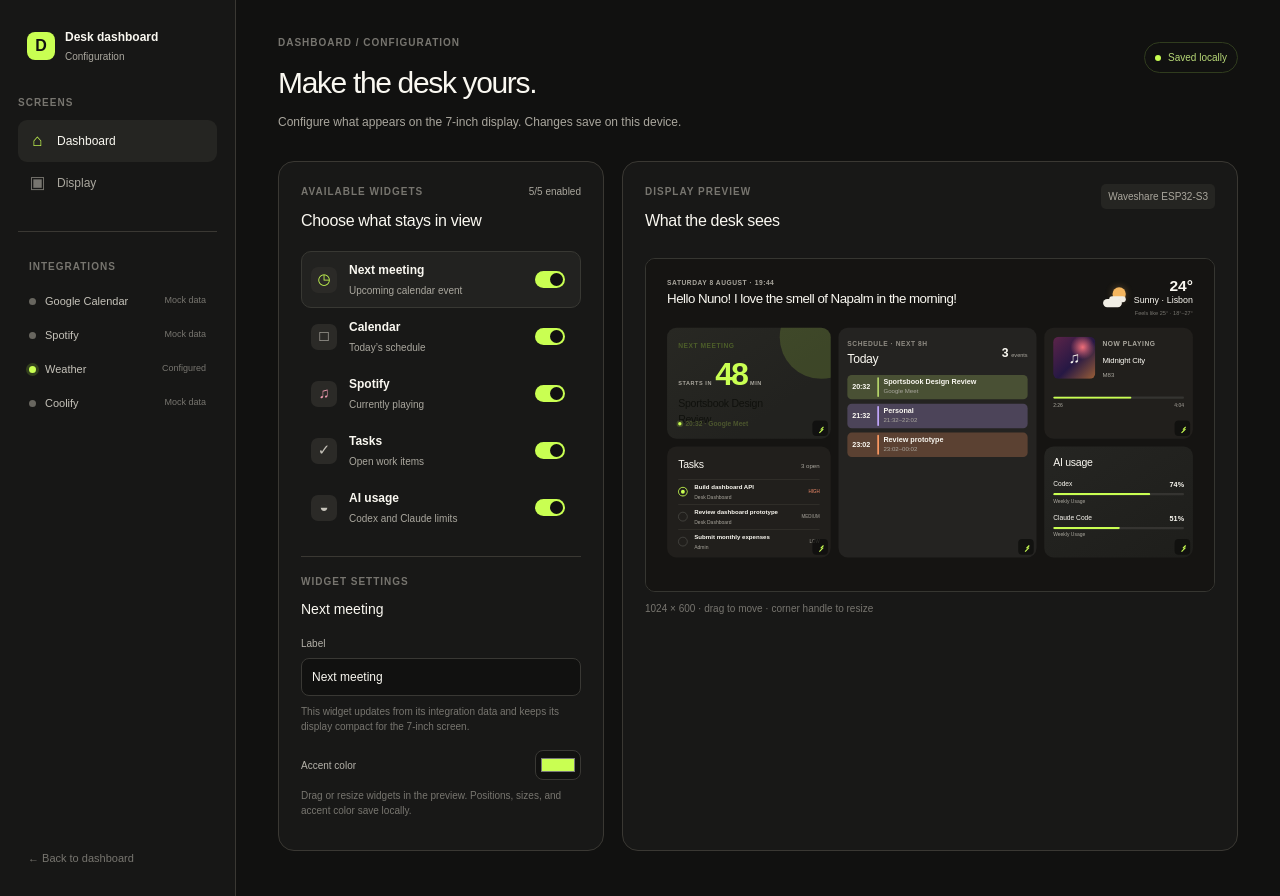
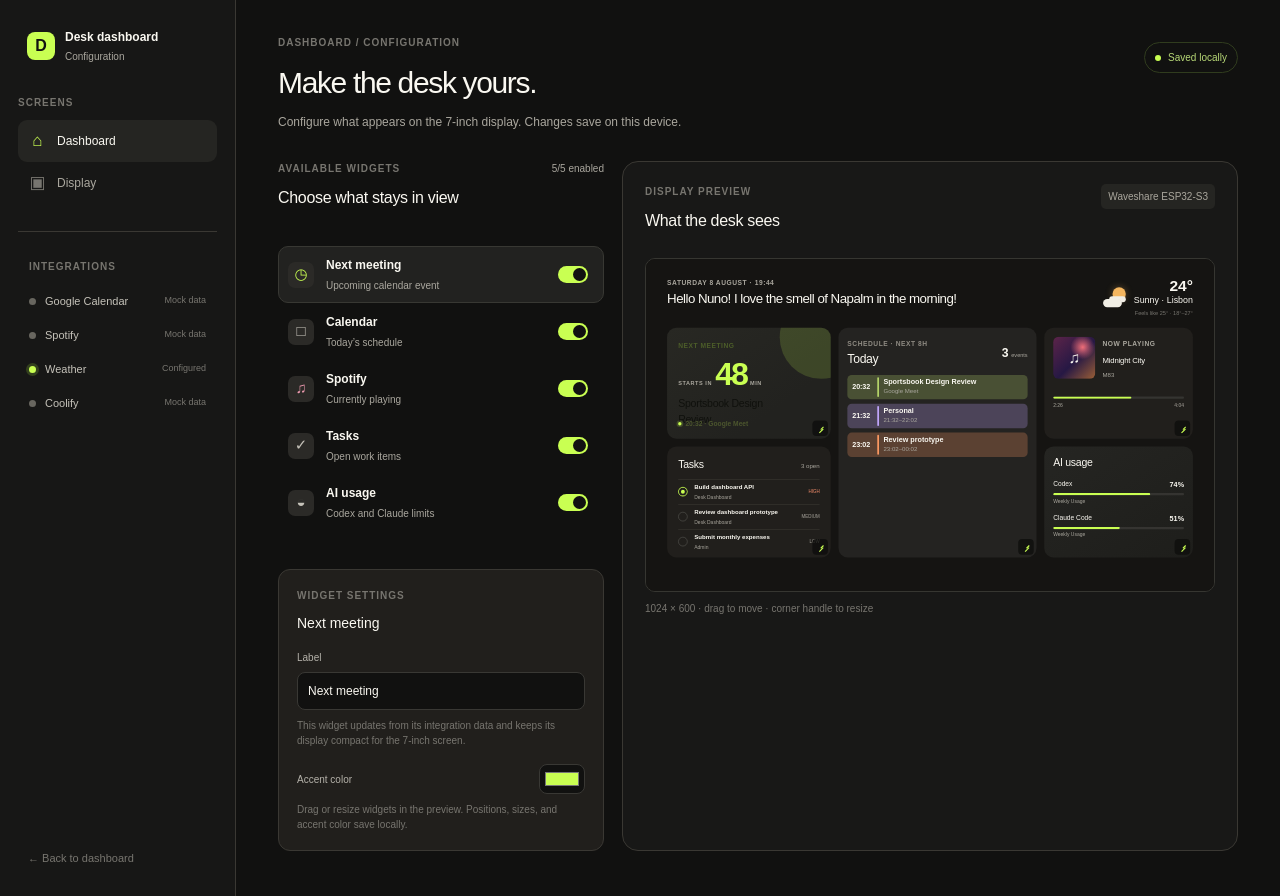
Before and after one commit to nunoscamorim/Desk, a Next.js app: page /admin in a window 1280 px wide. Built offline with nearby package versions, Linux system fonts and the light colour scheme; no server answers.

Commit message:
Place widget settings below preview

```diff
--- a/app/globals.css
+++ b/app/globals.css
@@ -118,7 +118,8 @@ button { font: inherit; }
 .admin-screens { padding-bottom: 27px; border-bottom: 1px solid var(--line); }.admin-screen { display: flex; align-items: center; gap: 11px; min-height: 42px; padding: 0 11px; border-radius: 9px; color: var(--muted); font-size: 12px; text-decoration: none; }.admin-screen span { width: 17px; color: #77756f; font-size: 17px; text-align: center; }.admin-screen.active { background: #252522; color: var(--ink); }.admin-screen.active span { color: var(--lime); }
 .admin-integrations { padding: 27px 11px; }.integration-row { display: grid; grid-template-columns: 8px 1fr auto; gap: 8px; align-items: center; min-height: 34px; color: #c5c2b9; font-size: 11px; }.integration-dot { width: 7px; height: 7px; border-radius: 50%; background: #68665f; }.integration-dot.connected { background: var(--lime); box-shadow: 0 0 0 3px #33401e; }.integration-status { color: #77756f; font-size: 9px; }.admin-back { margin-top: auto; padding: 10px; color: #77756f; font-size: 11px; text-decoration: none; }.admin-back:hover { color: var(--ink); }
 .admin-content { width: calc(100% - 236px); max-width: 1420px; padding: 35px 42px 45px; }.admin-header { display: flex; align-items: flex-start; justify-content: space-between; max-width: 1350px; }.admin-header h1 { margin: 0 0 8px; font-size: 30px; letter-spacing: -.045em; }.admin-header > div > p:last-child { margin: 0; color: var(--muted); font-size: 12px; }.local-badge { display: inline-flex; align-items: center; gap: 7px; margin-top: 7px; padding: 7px 10px; border: 1px solid #303c1e; border-radius: 99px; color: #b8d977; font-size: 10px; }.local-badge span { width: 6px; height: 6px; border-radius: 50%; background: var(--lime); }
-.admin-workspace { display: grid; grid-template-columns: 326px minmax(540px, 1fr); gap: 18px; margin-top: 30px; max-width: 1350px; }.admin-panel { min-height: 690px; padding: 22px; border: 1px solid var(--line); border-radius: 16px; background: #181817; }.panel-heading { display: flex; align-items: flex-start; justify-content: space-between; gap: 10px; }.panel-heading h2 { margin: 0; font-size: 16px; letter-spacing: -.02em; }.panel-heading > span { color: var(--muted); font-size: 10px; white-space: nowrap; }.hardware-chip { padding: 5px 7px; border-radius: 5px; background: #252522; color: #aaa79d !important; }
+.admin-workspace { display: grid; grid-template-columns: 326px minmax(540px, 1fr); grid-template-rows: auto 1fr auto; gap: 18px; margin-top: 30px; max-width: 1350px; }.admin-panel { min-height: 690px; padding: 22px; border: 1px solid var(--line); border-radius: 16px; background: #181817; }.panel-heading { display: flex; align-items: flex-start; justify-content: space-between; gap: 10px; }.panel-heading h2 { margin: 0; font-size: 16px; letter-spacing: -.02em; }.panel-heading > span { color: var(--muted); font-size: 10px; white-space: nowrap; }.hardware-chip { padding: 5px 7px; border-radius: 5px; background: #252522; color: #aaa79d !important; }
+.admin-workspace .widgets-panel { display: contents; }.admin-workspace .widgets-panel > .panel-heading { grid-column: 1; grid-row: 1; }.admin-workspace .widget-list { grid-column: 1; grid-row: 2; }.admin-workspace .preview-panel { grid-column: 2; grid-row: 1 / span 3; }.admin-workspace .widget-settings { grid-column: 1; grid-row: 3; margin-top: 0; padding: 18px; border: 1px solid var(--line); border-radius: 12px; background: var(--panel); }
 .widget-list { margin-top: 18px; }.widget-row { width: 100%; display: grid; grid-template-columns: 28px 1fr 36px; gap: 10px; align-items: center; min-height: 57px; border: 1px solid transparent; border-radius: 10px; padding: 8px 9px; background: transparent; color: var(--ink); text-align: left; cursor: pointer; touch-action: manipulation; }.widget-row:hover, .widget-row.selected { border-color: #383833; background: #222220; }.widget-symbol { width: 26px; height: 26px; display: grid; place-items: center; border-radius: 7px; background: #2b2a27; color: #c5c2b9; font-size: 15px; }.symbol-meeting { color: var(--lime); }.symbol-music { color: #ef9bb0; }.widget-copy { display: flex; flex-direction: column; gap: 4px; }.widget-copy strong { font-size: 12px; }.widget-copy small { color: var(--muted); font-size: 10px; }.toggle { width: 30px; height: 17px; padding: 2px; border-radius: 99px; background: #383733; }.toggle span { display: block; width: 13px; height: 13px; border-radius: 50%; background: #96948e; transition: transform .15s ease; }.toggle.on { background: var(--lime); }.toggle.on span { transform: translateX(13px); background: #111; }
 .widget-settings { margin-top: 20px; padding: 17px 0 0; border-top: 1px solid var(--line); }.widget-settings h3 { margin: 0 0 16px; font-size: 14px; }.widget-settings label { display: block; color: #b5b2aa; font-size: 10px; }.widget-settings input { width: 100%; height: 38px; margin-top: 7px; border: 1px solid #393834; border-radius: 8px; padding: 0 10px; outline: 0; background: #111110; color: var(--ink); font: inherit; font-size: 12px; }.widget-settings input:focus { border-color: var(--lime); }.settings-note { margin: 9px 0 0; color: #77756f; font-size: 10px; line-height: 1.45; }
 .preview-panel { overflow: hidden; }.admin-preview { margin-top: 25px; }.admin-preview-canvas { position: relative; width: 100%; aspect-ratio: 1024 / 600; overflow: hidden; border: 1px solid #363631; border-radius: 10px; background: #151412; }.admin-preview-canvas .dashboard { transform: scale(var(--preview-scale, .78)); transform-origin: top left; }.preview-caption { display: block; margin-top: 9px; color: #77756f; font-size: 10px; }.preview-loading { display: grid; place-items: center; height: 600px; color: var(--muted); font-size: 12px; }
```
